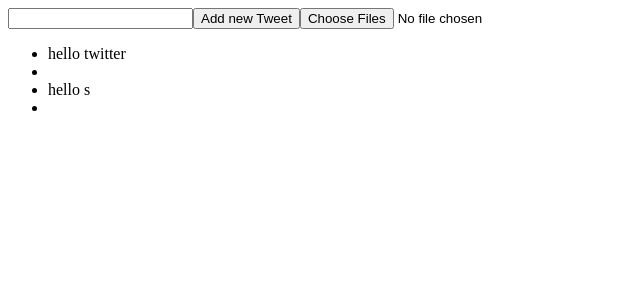
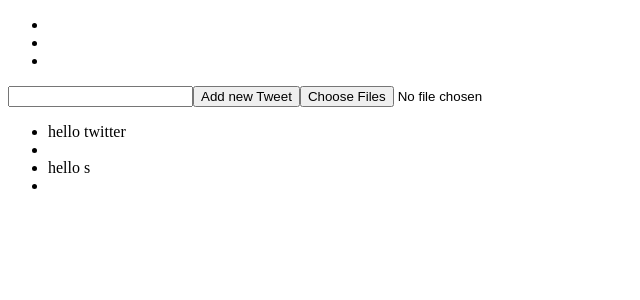
Before and after one commit to emreunsal1/twitter-clone, a React (Create React App) app: page /main in a window 1280 px wide. Shown: the top 300 px of the page, without its empty margins (0-640 px from the left). Built offline with nearby package versions, Linux system fonts and the light colour scheme.

Commit message:
add profile components

```diff
--- a/src/App.js
+++ b/src/App.js
@@ -3,6 +3,7 @@ import Context from "./context";
 import Layout from "./pages/Layout";
 import Login from "./pages/Login";
 import MainPage from "./pages/MainPage";
+import Profile from "./pages/Profile";
 function App() {
   return (
     <div>
@@ -11,6 +12,9 @@ function App() {
           <Layout>
             <Route exact path="/">
               <Login />
+            </Route>
+            <Route path="/:username">
+              <Profile />
             </Route>
             <Route path="/main">
               <MainPage />
--- /dev/null
+++ b/src/components/ProfileContent.js
@@ -0,0 +1,15 @@
+import React from "react";
+import { useMainContext } from "../context";
+export default function ProfileContent() {
+  const context = useMainContext();
+  const { userInfo } = context.user;
+  return (
+    <div>
+      <ul>
+        <li>{userInfo.name}</li>
+        <li>{userInfo.birthDate}</li>
+        <li>{userInfo.userName}</li>
+      </ul>
+    </div>
+  );
+}
--- /dev/null
+++ b/src/components/ProfileNavbar.js
@@ -0,0 +1,5 @@
+import React from "react";
+
+export default function ProfileNavbar() {
+  return <div></div>;
+}
--- /dev/null
+++ b/src/components/TweetWrapper.js
@@ -0,0 +1,12 @@
+import React from "react";
+import TweetCard from "./TweetCard";
+
+export default function TweetWrapper({ tweets }) {
+  return (
+    <div>
+      {tweets.map((tweet) => (
+        <TweetCard tweet={tweet} />
+      ))}
+    </div>
+  );
+}
--- a/src/data.js
+++ b/src/data.js
@@ -3,13 +3,25 @@ export const user = [
     id: 1,
     userName: "emre26",
     password: "emre26",
-    userPhoto: "",
+    profilePhoto: "",
+    coverPhoto: "",
+    description: "",
+    name: "",
+    birthDate: "",
+    followerCount: "",
+    followingCount: "",
   },
   {
     id: 2,
     userName: "kaan",
     password: "kaan",
-    userPhoto: "",
+    profilePhoto: "",
+    coverPhoto: "",
+    description: "",
+    name: "",
+    birthDate: "",
+    followerCount: "",
+    followingCount: "",
   },
 ];
 export let tweet = [
--- a/src/pages/MainPage.js
+++ b/src/pages/MainPage.js
@@ -1,6 +1,6 @@
-import TweetCard from "../components/TweetCard";
 import { useMainContext } from "./../context";
 import AddTweet from "./../components/AddTweet";
+import TweetWrapper from "../components/TweetWrapper";
 
 export default function MainPage() {
   const context = useMainContext();
@@ -10,9 +10,7 @@ export default function MainPage() {
     <div>
       <AddTweet />
       <ul>
-        {allTweets.map((tweet) => (
-          <TweetCard tweet={tweet} />
-        ))}
+        <TweetWrapper tweets={allTweets} />
       </ul>
     </div>
   );
--- /dev/null
+++ b/src/pages/Profile.js
@@ -0,0 +1,18 @@
+import React from "react";
+import { useParams } from "react-router-dom";
+import ProfileContent from "../components/ProfileContent";
+import ProfileNavbar from "../components/ProfileNavbar";
+import TweetWrapper from "../components/TweetWrapper";
+import { useMainContext } from "../context";
+
+export default function Profile() {
+  const context = useMainContext();
+  const { userName } = useParams();
+  return (
+    <div>
+      <ProfileContent />
+      <ProfileNavbar />
+      <TweetWrapper tweets={context.tweet.myTweets} />
+    </div>
+  );
+}
```
